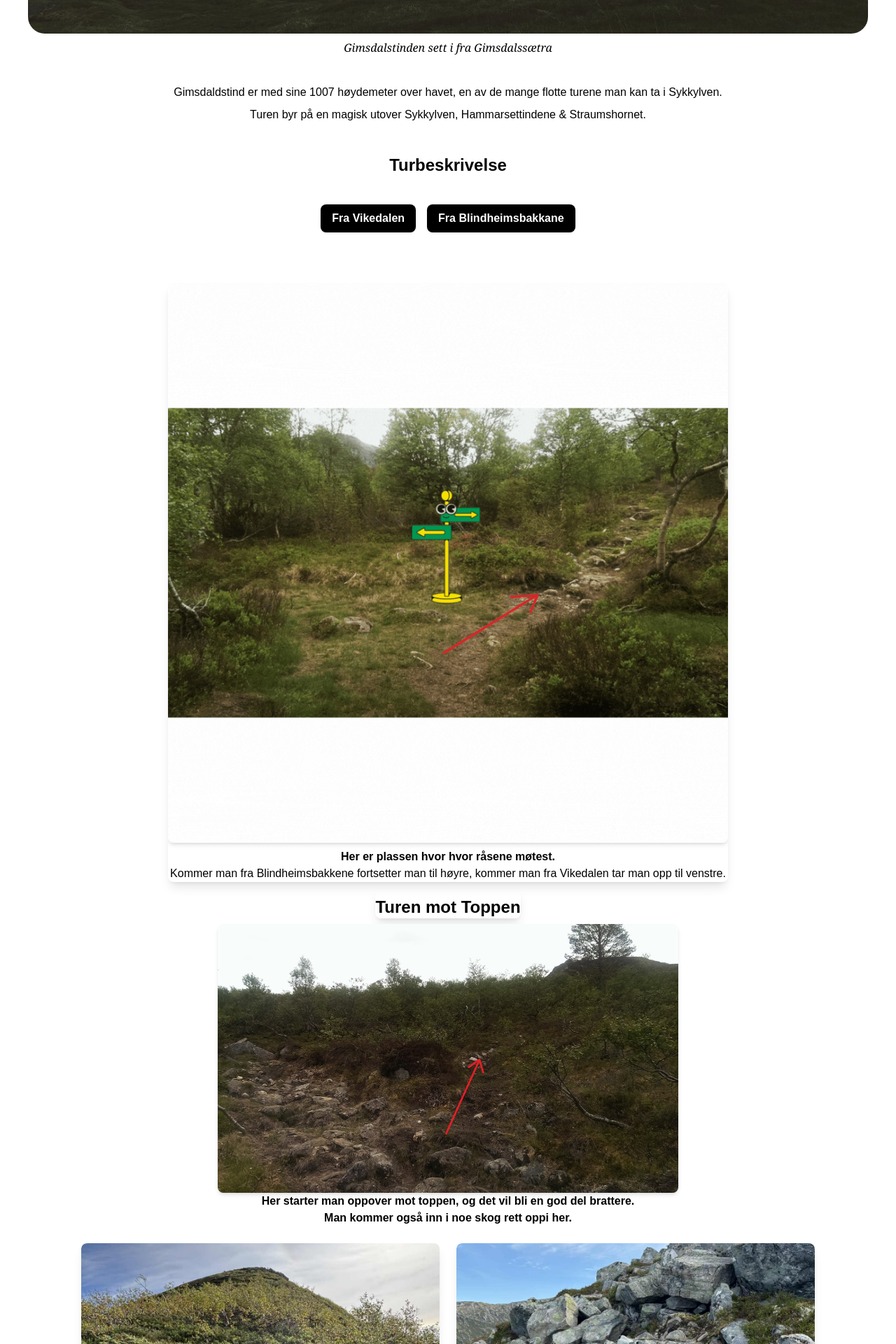
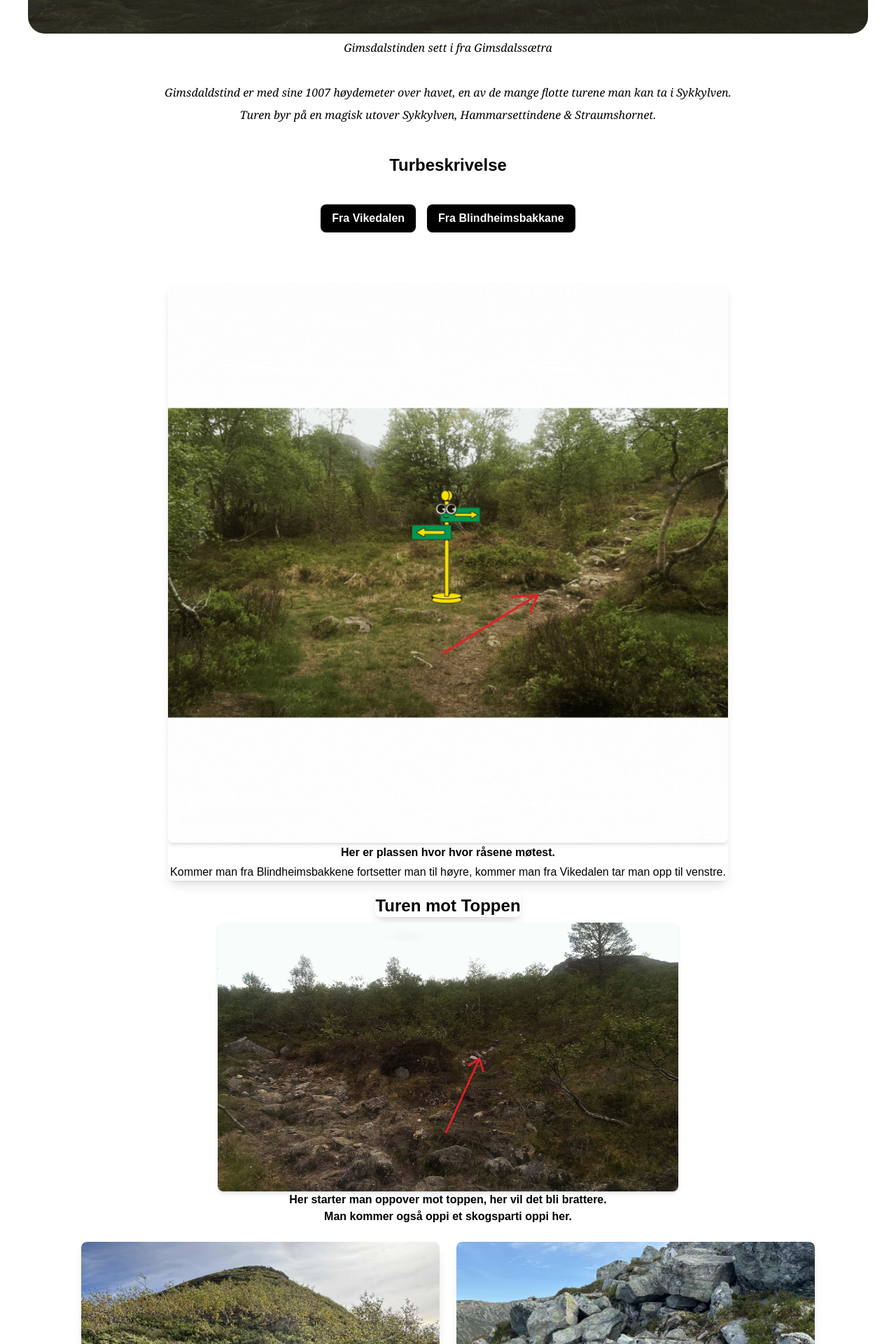
Before and after one commit to Reketino/Fjellturer, a Next.js app: page /turer/gimsdalstind in a window 1280 px wide. Shown: the part 1260-3180 px from the top of the page at 70% size. Built offline with nearby package versions, Linux system fonts and the light colour scheme; no server answers; the database is empty.

Commit message:
Mer info & litt rydding på Gimsdalstind

```diff
--- a/src/app/turer/gimsdalstind/page.js
+++ b/src/app/turer/gimsdalstind/page.js
@@ -44,11 +44,11 @@ export default function GimsdalstindPage() {
         Gimsdalstinden sett i fra Gimsdalssætra
       </p>
 
-      <p className="text-center mt-4">
+      <p className="text-center mt-4 font-serif italic">
         Gimsdaldstind er med sine 1007 høydemeter over havet, en av de mange
         flotte turene man kan ta i Sykkylven.
       </p>
-      <p className="text-center mb-4">
+      <p className="text-center mb-4 font-serif italic">
         Turen byr på en magisk utover Sykkylven, Hammarsettindene &
         Straumshornet.
       </p>
@@ -65,10 +65,10 @@ export default function GimsdalstindPage() {
           className="rounded-lg shadow-md w-full h-screen object-contain"
           unoptimized
         />
-        <p className="text-center mt-2 font-bold">
+        <p className="text-center mt-0.5 font-bold">
           Her er plassen hvor hvor råsene møtest.
         </p>
-        <p className="text-center">
+        <p className="text-center mt-1">
           Kommer man fra Blindheimsbakkene fortsetter man til høyre, kommer man
           fra Vikedalen tar man opp til venstre.
         </p>
@@ -88,11 +88,10 @@ export default function GimsdalstindPage() {
             className="rounded-lg shadow-md w-full h-96 object-contain"
           />
           <p className="font-bold text-center">
-            Her starter man oppover mot toppen, og det vil bli en god del
-            brattere.
+            Her starter man oppover mot toppen, her vil det bli brattere.
           </p>
           <p className="font-bold text-center mb-2">
-            Man kommer også inn i noe skog rett oppi her.
+            Man kommer også oppi et skogsparti oppi her.
           </p>
         </div>
       </section>
--- a/src/components/Rutevelger.jsx
+++ b/src/components/Rutevelger.jsx
@@ -136,9 +136,24 @@ export default function Rutevelger() {
           </section>
 
           <p className="text-center mb-3">
-            Når man kommer til postkassa på Gimsdalen, tar man til høyre ned
+            Når man kommer til postkassa på Gimsdalen tar man til høyre ned
             råsen, man vil da få øye på en bro.
           </p>
+
+          <section className="flex-center">
+          <div className="flex-1 mb-2 mt-1">
+            <Image
+            src="/pkassegdal.png"
+            alt="Postkassen Gimsdal"
+            width={800}
+            height={400}
+            className="w-full h-64 sm:h-96 object-cover shadow-md rounded-lg"
+            />
+            <p className="mt-0.5 text-center mb-4 font-bold">
+              Postkassen på Gimsdalen & hvor man går ned til råsen.
+            </p>
+          </div>
+          </section>
 
           <section className="grid grid-cols-2 gap-6">
             <div>
```
Also changed, not shown: 1 other file (tests, documents, lock files or other folders).
